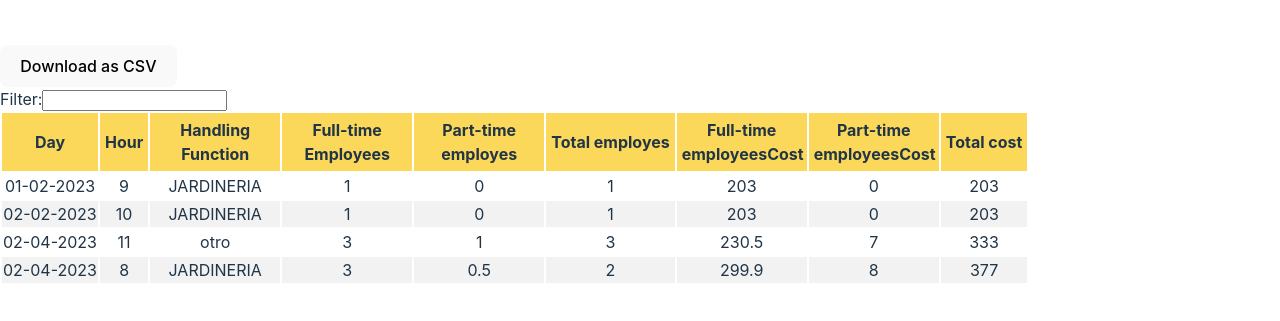
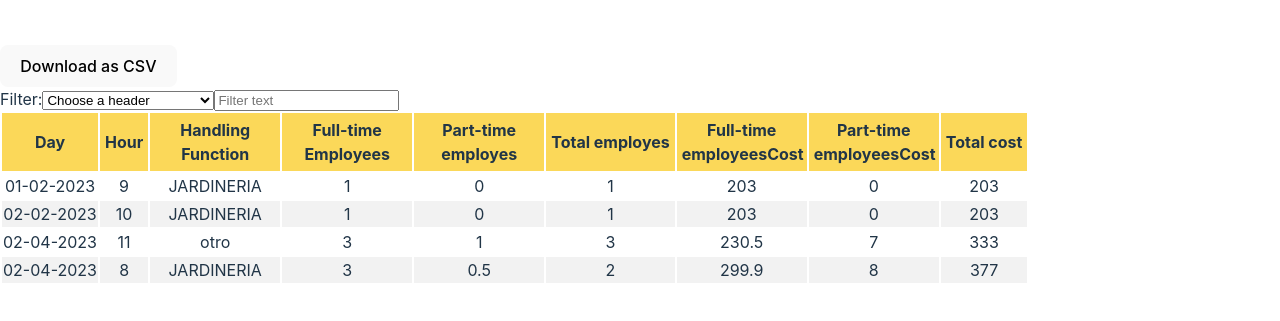
Before and after one commit to alexcumplido/vuelingTeamOne, a React (Vite) app in the folder frontend/Vueling/: page / in a window 1280 px wide. Shown: the part 235-556 px from the top of the page. Built offline with nearby package versions, Linux system fonts and the light colour scheme.

Commit message:
add filter box

```diff
--- /dev/null
+++ b/frontend/Vueling/src/components/FilterTable.jsx
@@ -0,0 +1,27 @@
+export default function FilterTable({
+  filterHeader,
+  filterText,
+  handleFilterHeader,
+  headers,
+  handleFilterText,
+}) {
+  return (
+    <label>
+      Filter:
+      <select value={filterHeader} onChange={handleFilterHeader}>
+        <option value="">Choose a header</option>
+        {headers.map((header) => (
+          <option key={header} value={header}>
+            {header}
+          </option>
+        ))}
+      </select>
+      <input
+        type="text"
+        value={filterText}
+        onChange={handleFilterText}
+        placeholder="Filter text"
+      />
+    </label>
+  );
+}
--- a/frontend/Vueling/src/components/Table.jsx
+++ b/frontend/Vueling/src/components/Table.jsx
@@ -3,11 +3,13 @@ import "./table.css";
 import datatable from "../../output.json";
 import DownloadButton from "./DownloadButton";
 // import XLSX from "xlsx"; // Import XLSX library
+import FilterTable from "./FilterTable";
 
 export default function Table() {
   const [data, setData] = useState(datatable);
   const [sortKey, setSortKey] = useState(null);
   const [sortOrder, setSortOrder] = useState(1);
+  const [filterHeader, setFilterHeader] = useState("");
   const [filterText, setFilterText] = useState("");
 
   const headers = Object.keys(data);
@@ -30,21 +32,30 @@ export default function Table() {
     }
   };
 
+  const handleFilterHeader = (event) => {
+    setFilterHeader(event.target.value);
+  };
+
+  const handleFilterText = (event) => {
+    setFilterText(event.target.value);
+  };
+
+  const filteredRows = filterHeader
+    ? rows.filter((row) =>
+        row[filterHeader]
+          .toString()
+          .toLowerCase()
+          .includes(filterText.toLowerCase())
+      )
+    : rows;
+
   const sortedRows = sortKey
-    ? rows.sort(
+    ? filteredRows.sort(
         (a, b) =>
           sortOrder *
           (a[sortKey] > b[sortKey] ? 1 : a[sortKey] < b[sortKey] ? -1 : 0)
       )
-    : rows;
-  // data viene por props. Cada vez que cambia data poner un useEffect que setea la nueva data a la nueva data
-  const filteredRows = filterText
-    ? sortedRows.filter((row) =>
-        headers.some((header) =>
-          String(row[header]).toLowerCase().includes(filterText.toLowerCase())
-        )
-      )
-    : sortedRows;
+    : filteredRows;
   useEffect(() => {
     setData(data);
   }, [data]);
@@ -52,15 +63,34 @@ export default function Table() {
   return (
     <>
       <DownloadButton headers={headers} sortedRows={sortedRows} />
+
       <div>
-        <label htmlFor="filter">Filter:</label>
-        <input
-          type="text"
-          id="filter"
-          value={filterText}
-          onChange={(e) => setFilterText(e.target.value)}
+        <FilterTable
+          filterHeader={filterHeader}
+          filterText={filterText}
+          handleFilterHeader={handleFilterHeader}
+          headers={headers}
+          handleFilterText={handleFilterText}
         />
+        {/* <label>
+          Filter:
+          <select value={filterHeader} onChange={handleFilterHeader}>
+            <option value="">Choose a header</option>
+            {headers.map((header) => (
+              <option key={header} value={header}>
+                {header}
+              </option>
+            ))}
+          </select>
+          <input
+            type="text"
+            value={filterText}
+            onChange={handleFilterText}
+            placeholder="Filter text"
+          />
+        </label> */}
       </div>
+
       <table>
         <thead>
           <tr>
```
